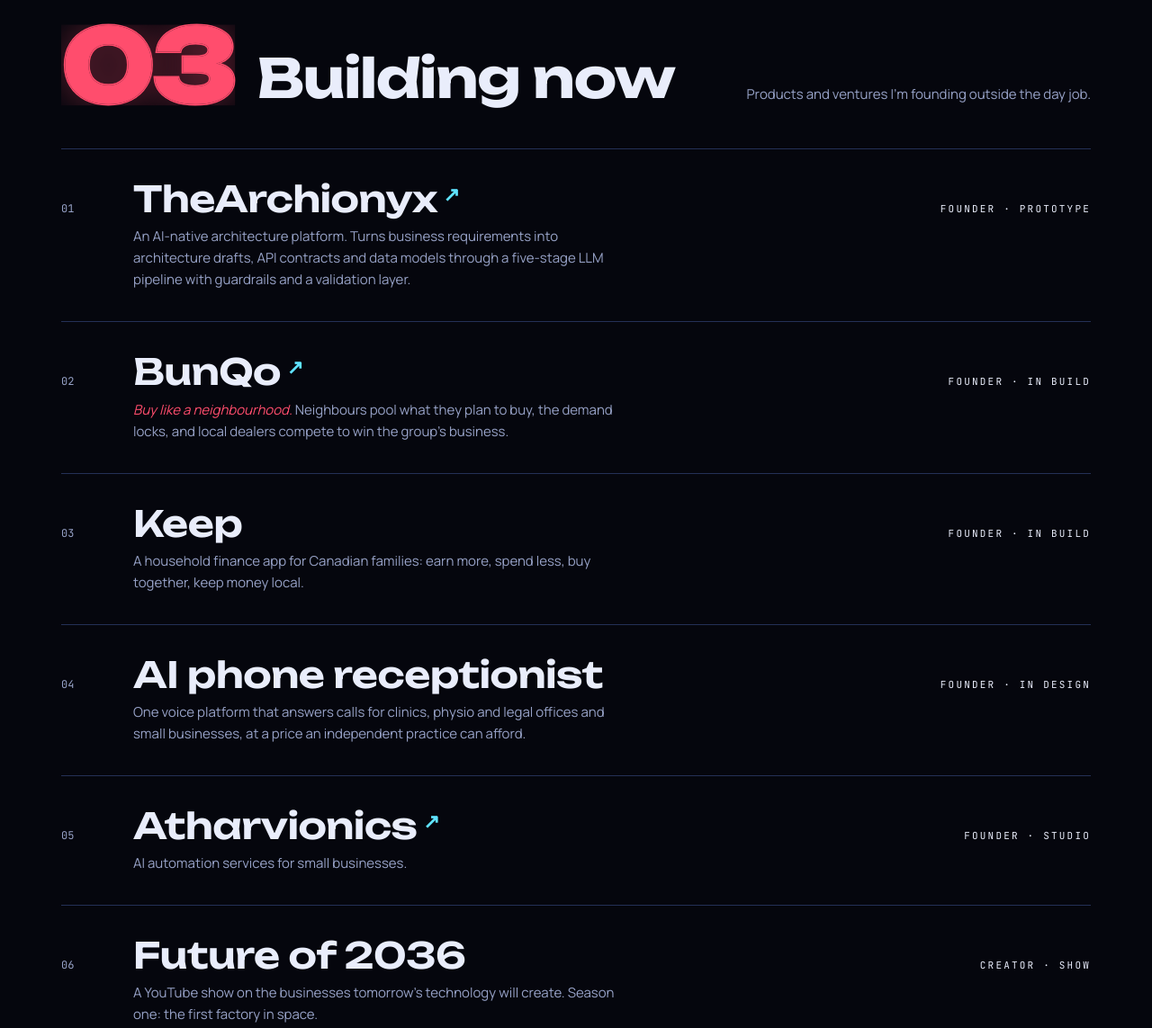
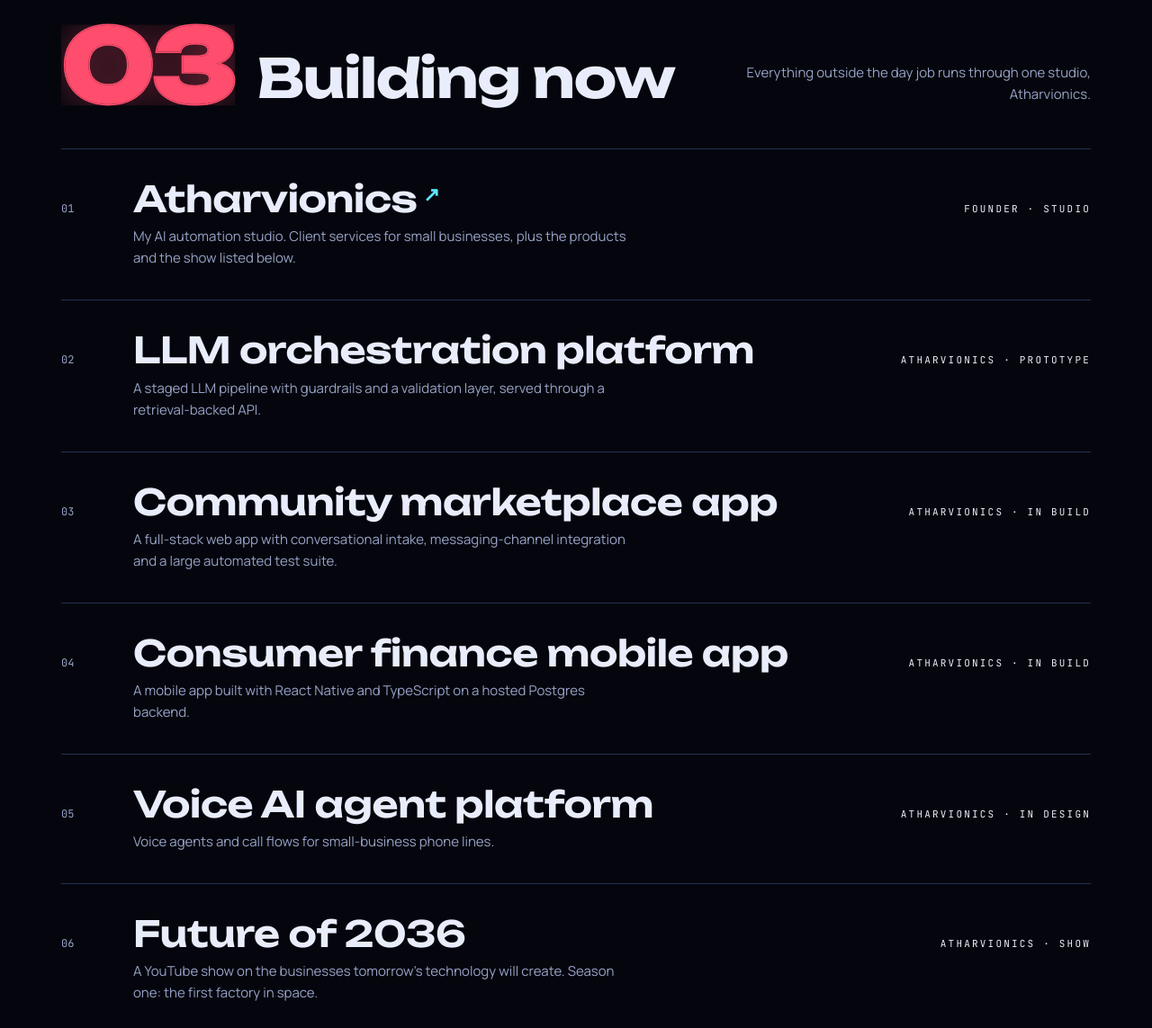
Before and after one commit to RacSaiKrishna/krishna-portfolio, a website built with Vite: page index.html in a window 1280 px wide. Shown: the part 4460-5603 px from the top of the page at 90% size. Built offline with nearby package versions, Linux system fonts and the light colour scheme; some packages are replaced by stand-ins of ours.

Commit message:
Group side projects under Atharvionics; remove venture names and pitches
The Building now section lists Atharvionics as the one studio, with the
products described by their engineering only. The experience entry now
reads Founder, Atharvionics.

Co-Authored-By: Claude Fable 5.2 <noreply@anthropic.com>
Claude-Session: https://claude.ai/code/session_01XQgrVQiF9KtBgYZSHtean9

```diff
--- a/index.html
+++ b/index.html
@@ -241,49 +241,49 @@
     <header class="head">
       <p class="num" aria-hidden="true"><span class="num-stroke">03</span><span class="num-fill">03</span></p>
       <h2 id="work-title">Building now</h2>
-      <p class="head-note">Products and ventures I'm founding outside the day job.</p>
+      <p class="head-note">Everything outside the day job runs through one studio, Atharvionics.</p>
     </header>
 
     <ol class="ventures">
       <li class="venture">
         <span class="v-idx">01</span>
         <div class="v-body">
-          <h3><a href="https://thearchionyx.com" target="_blank" rel="noopener">TheArchionyx<span class="v-arrow" aria-hidden="true">↗</span><span class="sr-only"> (opens in a new tab)</span></a></h3>
-          <p>An AI-native architecture platform. Turns business requirements into architecture drafts, API contracts and data models through a five-stage LLM pipeline with guardrails and a validation layer.</p>
+          <h3><a href="https://atharvionics.ca" target="_blank" rel="noopener">Atharvionics<span class="v-arrow" aria-hidden="true">↗</span><span class="sr-only"> (opens in a new tab)</span></a></h3>
+          <p>My AI automation studio. Client services for small businesses, plus the products and the show listed below.</p>
         </div>
-        <span class="v-meta">Founder · Prototype</span>
+        <span class="v-meta">Founder · Studio</span>
       </li>
       <li class="venture">
         <span class="v-idx">02</span>
         <div class="v-body">
-          <h3><a href="https://bunqos.ca" target="_blank" rel="noopener">BunQo<span class="v-arrow" aria-hidden="true">↗</span><span class="sr-only"> (opens in a new tab)</span></a></h3>
-          <p><em>Buy like a neighbourhood.</em> Neighbours pool what they plan to buy, the demand locks, and local dealers compete to win the group's business.</p>
+          <h3>LLM orchestration platform</h3>
+          <p>A staged LLM pipeline with guardrails and a validation layer, served through a retrieval-backed API.</p>
         </div>
-        <span class="v-meta">Founder · In build</span>
+        <span class="v-meta">Atharvionics · Prototype</span>
       </li>
       <li class="venture">
         <span class="v-idx">03</span>
         <div class="v-body">
-          <h3>Keep</h3>
-          <p>A household finance app for Canadian families: earn more, spend less, buy together, keep money local.</p>
+          <h3>Community marketplace app</h3>
+          <p>A full-stack web app with conversational intake, messaging-channel integration and a large automated test suite.</p>
         </div>
-        <span class="v-meta">Founder · In build</span>
+        <span class="v-meta">Atharvionics · In build</span>
       </li>
       <li class="venture">
         <span class="v-idx">04</span>
         <div class="v-body">
-          <h3>AI phone receptionist</h3>
-          <p>One voice platform that answers calls for clinics, physio and legal offices and small businesses, at a price an independent practice can afford.</p>
+          <h3>Consumer finance mobile app</h3>
+          <p>A mobile app built with React Native and TypeScript on a hosted Postgres backend.</p>
         </div>
-        <span class="v-meta">Founder · In design</span>
+        <span class="v-meta">Atharvionics · In build</span>
       </li>
       <li class="venture">
         <span class="v-idx">05</span>
         <div class="v-body">
-          <h3><a href="https://atharvionics.ca" target="_blank" rel="noopener">Atharvionics<span class="v-arrow" aria-hidden="true">↗</span><span class="sr-only"> (opens in a new tab)</span></a></h3>
-          <p>AI automation services for small businesses.</p>
+          <h3>Voice AI agent platform</h3>
+          <p>Voice agents and call flows for small-business phone lines.</p>
         </div>
-        <span class="v-meta">Founder · Studio</span>
+        <span class="v-meta">Atharvionics · In design</span>
       </li>
       <li class="venture">
         <span class="v-idx">06</span>
@@ -291,7 +291,7 @@
           <h3>Future of 2036</h3>
           <p>A YouTube show on the businesses tomorrow's technology will create. Season one: the first factory in space.</p>
         </div>
-        <span class="v-meta">Creator · Show</span>
+        <span class="v-meta">Atharvionics · Show</span>
       </li>
     </ol>
   </section>
@@ -353,8 +353,8 @@
         <article class="stop-tile">
           <p class="stop-time">2025 – Present</p>
           <h3>Founder</h3>
-          <p class="stop-org"><a href="https://thearchionyx.com" target="_blank" rel="noopener">TheArchionyx<span class="sr-only"> (opens in a new tab)</span></a> · AI-native architecture platform</p>
-          <p class="stop-sum">Turns business requirements into architecture drafts, API contracts and data models through staged LLM orchestration.</p>
+          <p class="stop-org"><a href="https://atharvionics.ca" target="_blank" rel="noopener">Atharvionics<span class="sr-only"> (opens in a new tab)</span></a> · AI automation studio</p>
+          <p class="stop-sum">AI automation services for small businesses, plus in-house products built on staged LLM orchestration.</p>
           <ul class="tags"><li>LLM orchestration</li><li>Guardrails</li><li>Evaluation</li></ul>
         </article>
       </li>
```
Also changed, not shown: reference/prototype.html (+11 -12 lines).
